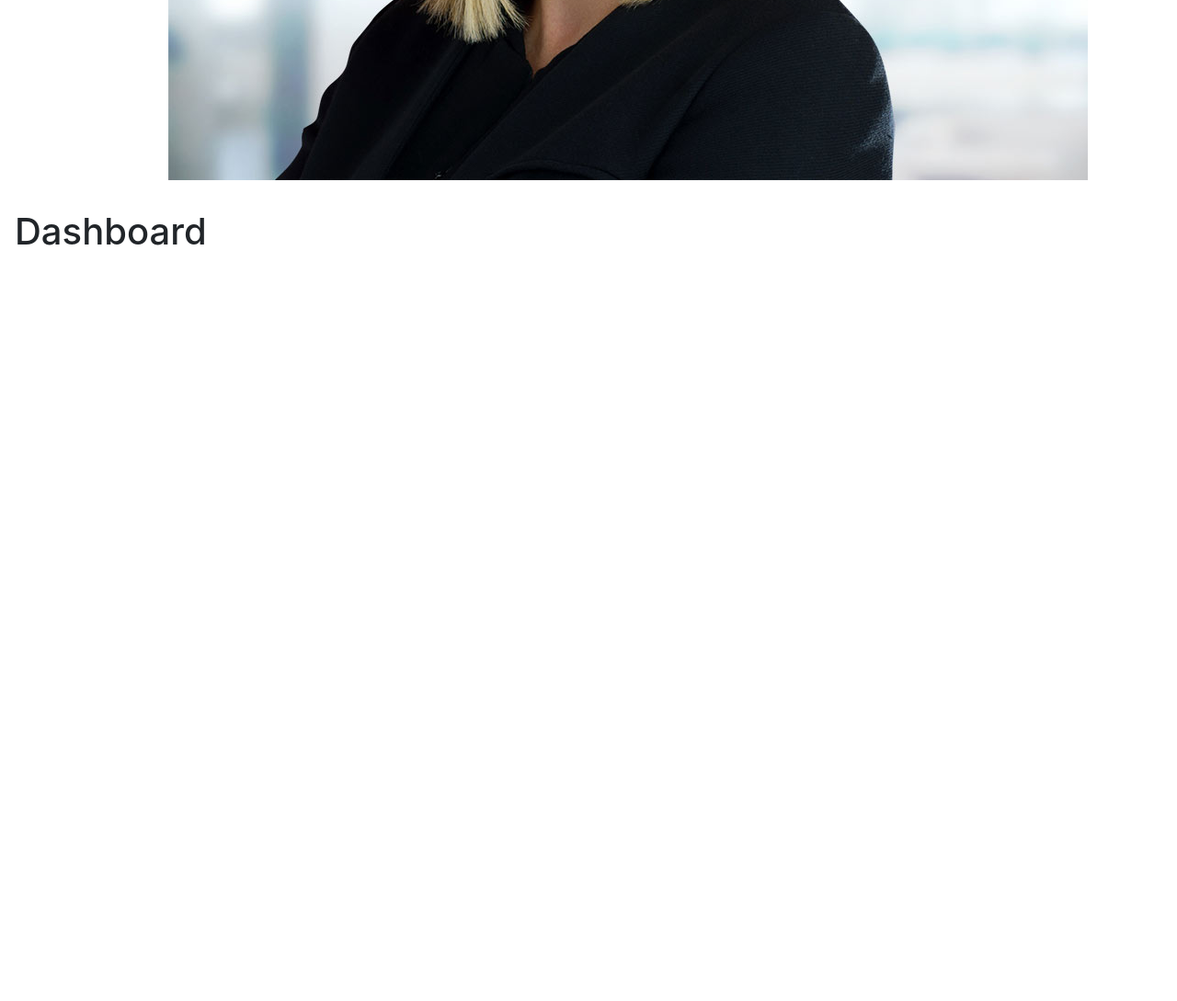
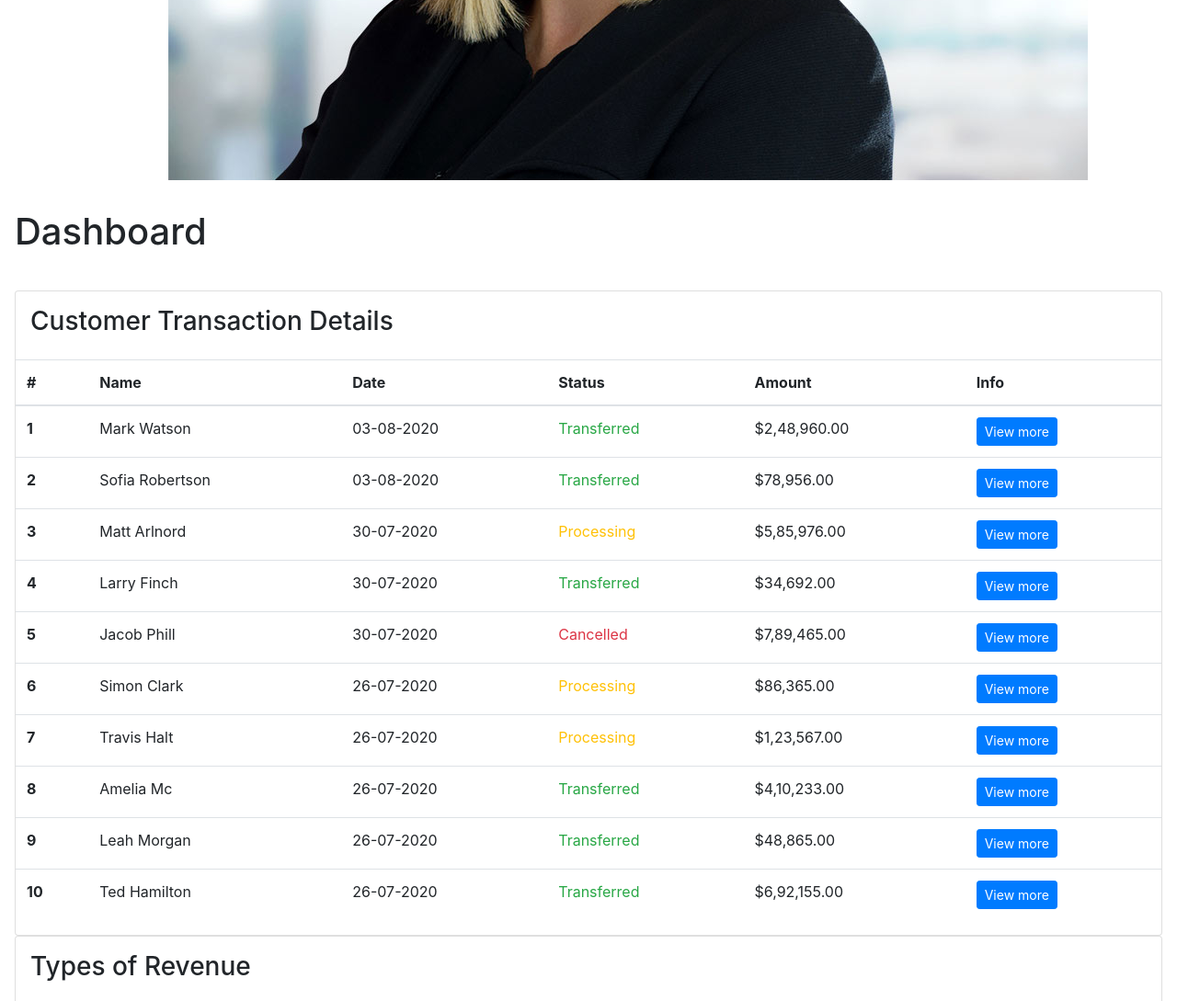
Before and after one commit to MurtazaAli27/perfect-sidebar, a website: page index.html in a window 1280 px wide. Shown: the part 615-1704 px from the top of the page at 92% size. Before the commit the page ends 915 px from the top, so only its background shows below. Drawn offline with nearby package versions, Linux system fonts and the light colour scheme; files that its build step writes are made by us from their sources.

Commit message:
HTML-3: Index.html file finished

```diff
--- a/index.html
+++ b/index.html
@@ -34,8 +34,163 @@
 			</nav>
 			<main class="content">
 				<h1 class="p-3">Dashboard</h1>
+				<div class="content-wrapper p-3">
+					<div class="table-data card">
+						<h3 class="p-3">Customer Transaction Details</h3>
+						<div class="table-responsive">
+							<table class="table table-hover">
+								<thead>
+									<tr>
+										<th scope="col">#</th>
+										<th scope="col">Name</th>
+										<th scope="col">Date</th>
+										<th scope="col">Status</th>
+										<th scope="col">Amount</th>
+										<th scope="col">Info</th>
+									</tr>
+								</thead>
+								<tbody>
+									<tr>
+										<th scope="row">1</th>
+										<td>Mark Watson</td>
+										<td>03-08-2020</td>
+										<td class="text-success">Transferred</td>
+										<td>$2,48,960.00</td>
+										<td><button class="btn btn-sm btn-primary">View more</button></td>
+									</tr>
+									<tr>
+										<th scope="row">2</th>
+										<td>Sofia Robertson</td>
+										<td>03-08-2020</td>
+										<td class="text-success">Transferred</td>
+										<td>$78,956.00</td>
+										<td><button class="btn btn-sm btn-primary">View more</button></td>
+									</tr>
+									<tr>
+										<th scope="row">3</th>
+										<td>Matt Arlnord</td>
+										<td>30-07-2020</td>
+										<td class="text-warning">Processing</td>
+										<td>$5,85,976.00</td>
+										<td><button class="btn btn-sm btn-primary">View more</button></td>
+									</tr>
+									<tr>
+										<th scope="row">4</th>
+										<td>Larry Finch</td>
+										<td>30-07-2020</td>
+										<td class="text-success">Transferred</td>
+										<td>$34,692.00</td>
+										<td><button class="btn btn-sm btn-primary">View more</button></td>
+									</tr>
+									<tr>
+										<th scope="row">5</th>
+										<td>Jacob Phill</td>
+										<td>30-07-2020</td>
+										<td class="text-danger">Cancelled</td>
+										<td>$7,89,465.00</td>
+										<td><button class="btn btn-sm btn-primary">View more</button></td>
+									</tr>
+									<tr>
+										<th scope="row">6</th>
+										<td>Simon Clark</td>
+										<td>26-07-2020</td>
+										<td class="text-warning">Processing</td>
+										<td>$86,365.00</td>
+										<td><button class="btn btn-sm btn-primary">View more</button></td>
+									</tr>
+									<tr>
+										<th scope="row">7</th>
+										<td>Travis Halt</td>
+										<td>26-07-2020</td>
+										<td class="text-warning">Processing</td>
+										<td>$1,23,567.00</td>
+										<td><button class="btn btn-sm btn-primary">View more</button></td>
+									</tr>
+									<tr>
+										<th scope="row">8</th>
+										<td>Amelia Mc</td>
+										<td>26-07-2020</td>
+										<td class="text-success">Transferred</td>
+										<td>$4,10,233.00</td>
+										<td><button class="btn btn-sm btn-primary">View more</button></td>
+									</tr>
+									<tr>
+										<th scope="row">9</th>
+										<td>Leah Morgan</td>
+										<td>26-07-2020</td>
+										<td class="text-success">Transferred</td>
+										<td>$48,865.00</td>
+										<td><button class="btn btn-sm btn-primary">View more</button></td>
+									</tr>
+									<tr>
+										<th scope="row">10</th>
+										<td>Ted Hamilton</td>
+										<td>26-07-2020</td>
+										<td class="text-success">Transferred</td>
+										<td>$6,92,155.00</td>
+										<td><button class="btn btn-sm btn-primary">View more</button></td>
+									</tr>
+								</tbody>
+							</table>
+						</div>
+					</div>
+					<div class="donut1 card pb-3">
+						<h3 class="p-3">Types of Revenue</h3>
+						<canvas id="chDonut1"></canvas>
+					</div>
+					<div class="donut2 card pb-3">
+						<h3 class="p-3">Transaction Status</h3>
+						<canvas id="chDonut2"></canvas>
+					</div>
+					<div class="line-chart card p-3">
+						<h3 class="py-3">Linear Upsales</h3>
+						<canvas id="chLine"></canvas>
+					</div>
+					<div class="bar-chart card p-3">
+						<h3 class="py-3">Statistical Analysis</h3>
+						<canvas id="chBar"></canvas>
+					</div>
+				</div>
 			</main>
-			<aside class="side"></aside>
+			<aside class="side">
+				<div class="side-wrapper">
+					<div class="logo">
+						<svg xmlns="http://www.w3.org/2000/svg" xmlns:xlink="http://www.w3.org/1999/xlink" version="1.1" x="0px" y="0px" viewBox="-18 0 100 100" enable-background="new -18 0 100 100" xml:space="preserve">
+							<g>
+								<polygon points="25.913,32.797 42.649,61.992 54.883,61.992 25.676,12.753 -11.114,76.314 -5.175,87.45  " />
+								<polygon points="31.367,43.632 25.911,34.257 -4.631,87.45 69.303,87.45 75.114,75.624 13.232,75.687  " />
+								<polygon points="21.448,62.713 14.413,75.192 75.114,75.192 38.308,12.607 26.672,12.607 56.355,62.713  " />
+							</g>
+						</svg>
+						<!-- LOGO SVG FILE HERE -->
+						<span>ALTRAZ</span>
+					</div>
+					<div class="header">
+						<div class="img"><img src="src/img/avatar.jpg" class="avatar" alt="avatar" /></div>
+						<div class="title">
+							<h5 class="m-0 text-white">Jane Doe</h5>
+							<p class="font-weight-light text-white-50 mb-0">Alberto Furn.</p>
+						</div>
+					</div>
+					<ul class="side-navbar-nav">
+						<li class="side-nav-item active">
+							<a class="side-nav-link" href="#"><i class="icons fas fa-tachometer-alt"></i><span>Dashboard</span></a>
+						</li>
+						<li class="side-nav-item">
+							<a class="side-nav-link" href="#"><i class="icons fas fa-chart-bar"></i><span>Statistics</span></a>
+						</li>
+						<li class="side-nav-item">
+							<a class="side-nav-link" href="#"><i class="icons fas fa-envelope"></i><span>Messages</span></a>
+						</li>
+						<li class="side-nav-item">
+							<a class="side-nav-link" href="#"><i class="icons fas fa-user-alt"></i><span>profile</span></a>
+						</li>
+						<li class="side-nav-item">
+							<a class="side-nav-link" href="#"><i class="icons fas fa-credit-card"></i><span>Card Details</span></a>
+						</li>
+					</ul>
+				</div>
+			</aside>
 		</div>
 		<!-- Scripts -->
 		<script src="https://code.jquery.com/jquery-3.5.1.slim.min.js" integrity="sha384-DfXdz2htPH0lsSSs5nCTpuj/zy4C+OGpamoFVy38MVBnE+IbbVYUew+OrCXaRkfj" crossorigin="anonymous"></script>
```
Also changed, not shown: 1 other file.
